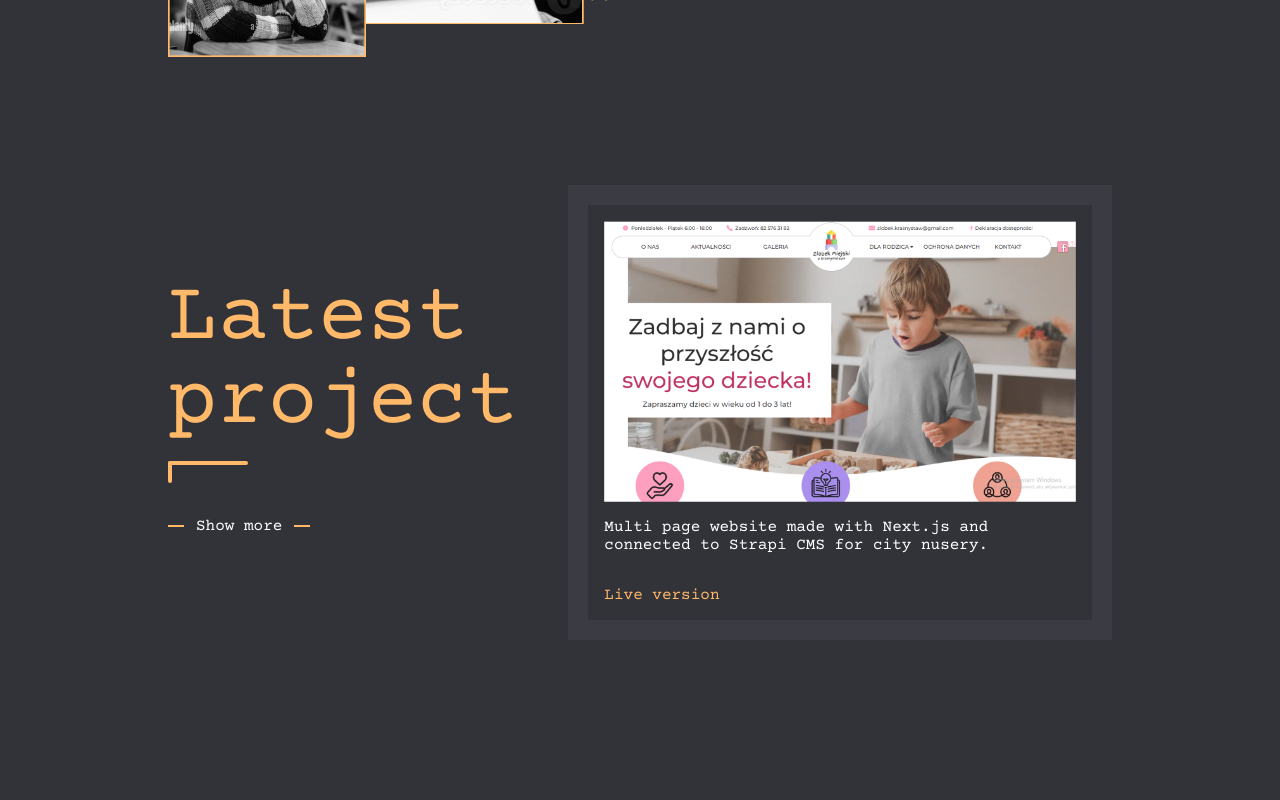
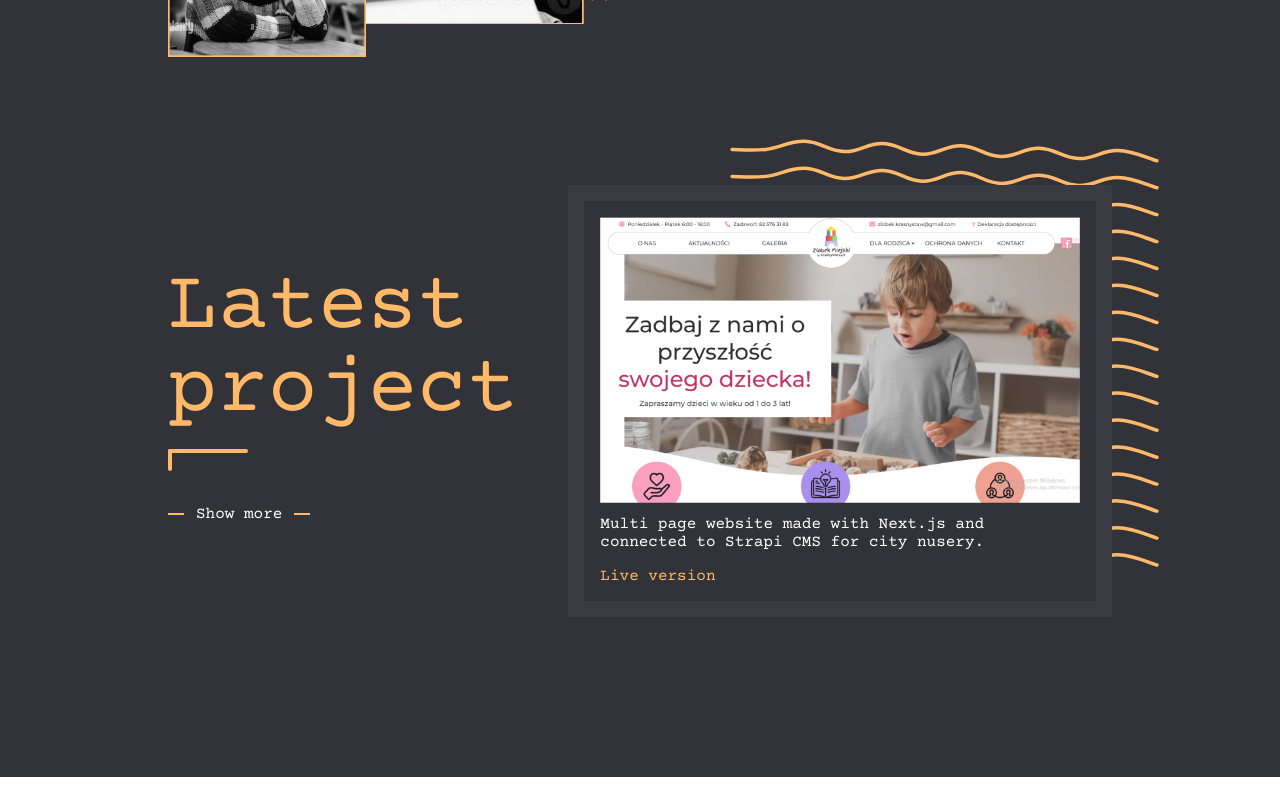
Before and after one commit to PanKarton/PersonalWebsite, a Next.js app: page / in a window 1280 px wide. Shown: the part 1286-2086 px from the top of the page. After the commit the page ends 2063 px from the top, so only its background shows below. Built offline with nearby package versions, Linux system fonts and the light colour scheme.

Commit message:
feat/added wavy image as decoration to LastProjectWrapper

```diff
--- a/src/components/molecules/Nav/Nav.styles.ts
+++ b/src/components/molecules/Nav/Nav.styles.ts
@@ -7,6 +7,7 @@ export const StyledNav = styled.nav`
   width: 100vw;
   height: 100vh;
   translate: 100% 0;
+  z-index: 999;
   /* transition: translate ease-in-out 500ms; */
 
   &.isActive {
--- a/src/modules/MainPage/MyProjectsSection/MyProjectsSection.styles.ts
+++ b/src/modules/MainPage/MyProjectsSection/MyProjectsSection.styles.ts
@@ -4,7 +4,8 @@ export const FlexWrapper = styled.div`
   display: flex;
   flex-direction: column;
   justify-content: center;
-  gap: 2rem;
+  /* gap: 2rem; */
+  gap: 4rem;
 
   padding-inline: clamp(1rem, 7vw, 3rem);
 
@@ -44,17 +45,17 @@ export const StyledTextWrapper = styled.div`
 `;
 
 export const LastProjectWrapper = styled.div`
-  display: none;
   flex-grow: 1;
 
   position: relative;
   max-width: 50rem;
-  background-color: ${({ theme }) => theme.color.primarySlightlyLighter};
-  padding: 1.25rem;
 
   .content-wrapper {
+    border: 1rem solid ${({ theme }) => theme.color.primarySlightlyLighter};
     background-color: ${({ theme }) => theme.color.primary};
     padding: 1rem;
+    position: relative;
+    z-index: 2;
     .img-wrapper {
       position: relative;
       aspect-ratio: 1.68;
@@ -63,7 +64,9 @@ export const LastProjectWrapper = styled.div`
 
     .project-description {
       color: ${({ theme }) => theme.color.contrast};
-      margin-top: 1rem;
+      /* margin-top: 1rem; */
+      margin-top: 0.75rem;
+
       @media screen and (min-width: 87.5rem) {
         margin-top: 1.25rem;
         font-size: ${({ theme }) => theme.fontSize.textXL};
@@ -73,11 +76,29 @@ export const LastProjectWrapper = styled.div`
     a {
       display: block;
       color: ${({ theme }) => theme.color.accentPrimary};
-      margin-top: 2rem;
+      /* margin-top: 2rem; */
+      margin-top: 1rem;
     }
   }
 
-  @media screen and (min-width: 37.5rem) {
-    display: block;
+  .decoration-wrapper {
+    position: absolute;
+    aspect-ratio: 1;
+    width: 100%;
+    right: -3rem;
+    top: -3rem;
+    z-index: 1;
+
+    @media screen and (min-width: 50rem) {
+      width: 75%;
+    }
+    @media screen and (min-width: 62.5rem) {
+      width: auto;
+      height: 100%;
+    }
+    @media screen and (min-width: 87.5rem) {
+      right: -5rem;
+      top: -5rem;
+    }
   }
 `;
--- a/src/modules/MainPage/MyProjectsSection/MyProjectsSection.tsx
+++ b/src/modules/MainPage/MyProjectsSection/MyProjectsSection.tsx
@@ -22,9 +22,9 @@ export const MyProjectsSection = () => {
         </StyledTextWrapper>
 
         <LastProjectWrapper>
-          {/* <div className="decoration-wrapper">
-          <Image src={projectDecoration} alt="yellow wavy shapes" fill />
-        </div> */}
+          <div className="decoration-wrapper">
+            <Image src={projectDecoration} alt="yellow wavy shapes" fill />
+          </div>
           <div className="content-wrapper">
             <div className="img-wrapper">
               <Image src={projectImageURL} alt="project thumbnail" fill />
```
